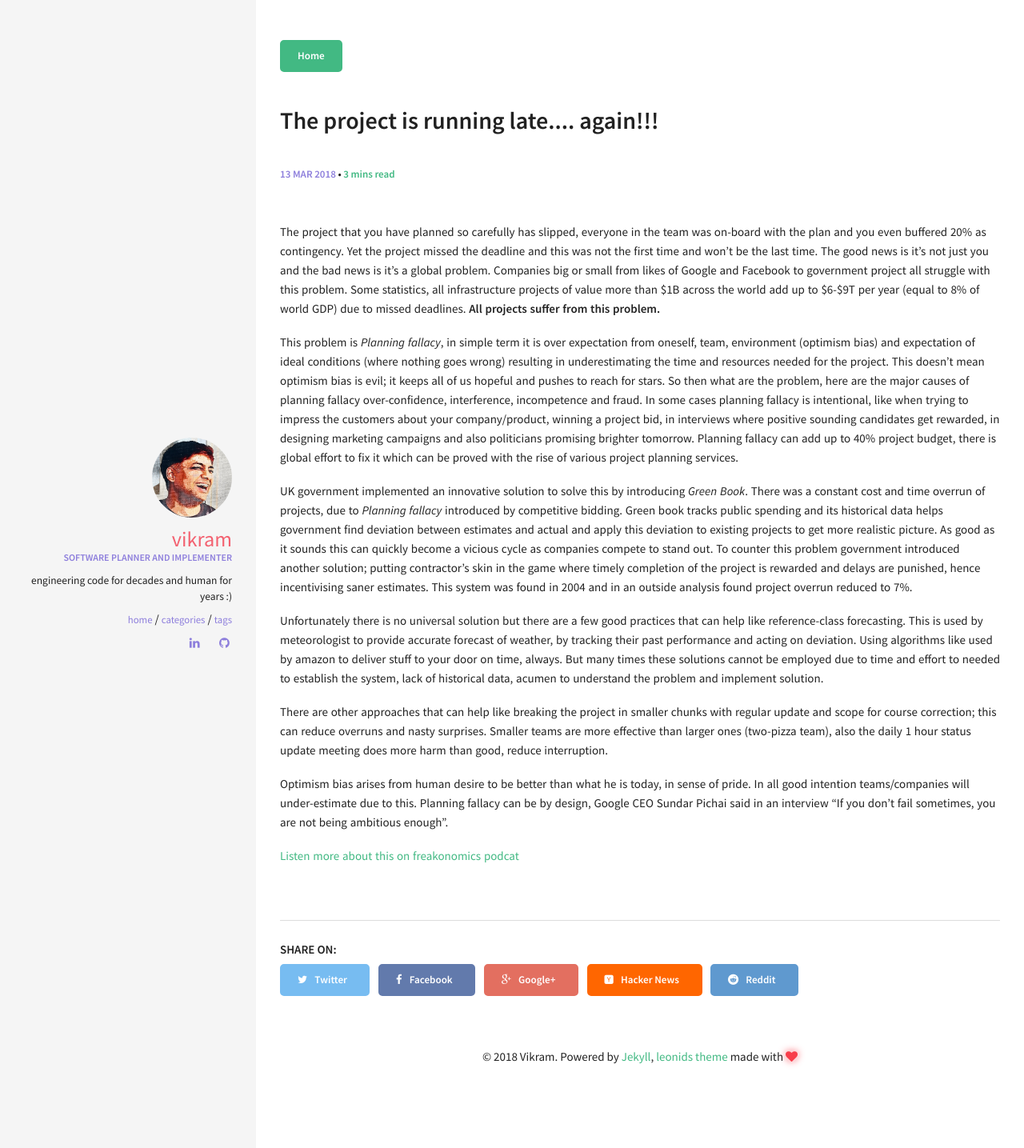
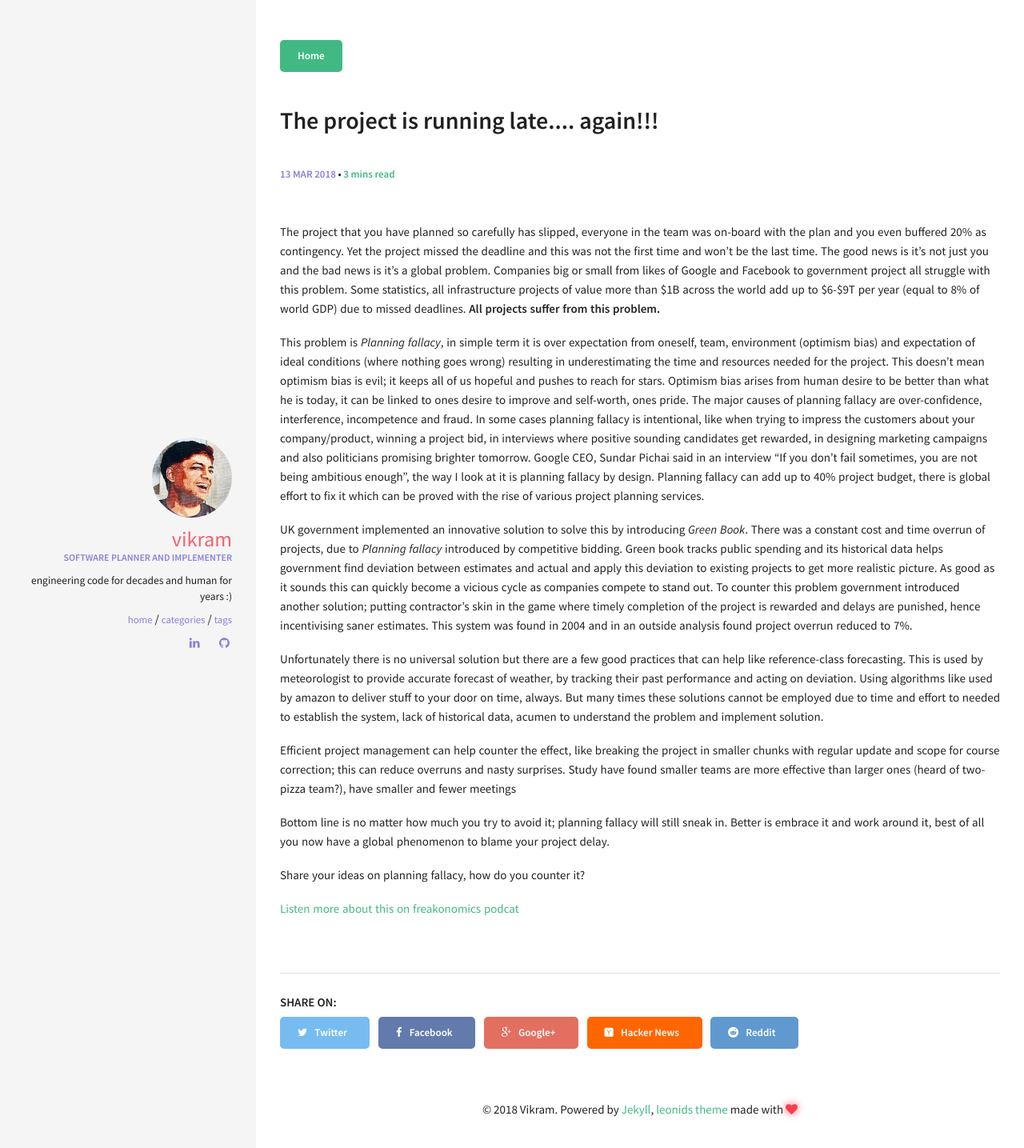
Before and after one commit to vikramaditya234/vikramaditya234.github.io, a Jekyll site: the page built from _posts/2018-03-13-project-is-running-late.md, in a window 1280 px wide. Shown: the top 1435 px of the page at 80% size. Built offline with Jekyll 4.4.1, drawn with Linux system fonts in a browser that asks for light colours.

Commit message:
planning fallacy

```diff
--- a/_posts/2018-03-13-project-is-running-late.md
+++ b/_posts/2018-03-13-project-is-running-late.md
@@ -9,14 +9,16 @@ comments: true
 ---
 The project that you have planned so carefully has slipped, everyone in the team was on-board with the plan and you even buffered 20% as contingency. Yet the project missed the deadline and this was not the first time and won’t be the last time. The good news is it’s not just you and the bad news is it’s a global problem. Companies big or small from likes of Google and Facebook to government project all struggle with this problem. Some statistics, all infrastructure projects of value more than $1B across the world add up to $6-$9T per year (equal to 8% of world GDP) due to missed deadlines. **All projects suffer from this problem.**
 
-This problem is *Planning fallacy*, in simple term it is over expectation from oneself, team, environment (optimism bias) and expectation of ideal conditions (where nothing goes wrong) resulting in underestimating the time and resources needed for the project. This doesn't mean optimism bias is evil; it keeps all of us hopeful and pushes to reach for stars. So then what are the problem, here are the major causes of planning fallacy over-confidence, interference, incompetence and fraud. In some cases planning fallacy is intentional, like when trying to impress the customers about your company/product, winning a project bid, in interviews where positive sounding candidates get rewarded, in designing marketing campaigns and also politicians promising brighter tomorrow. Planning fallacy can add up to 40% project budget, there is global effort to fix it which can be proved with the rise of various project planning services.
+This problem is *Planning fallacy*, in simple term it is over expectation from oneself, team, environment (optimism bias) and expectation of ideal conditions (where nothing goes wrong) resulting in underestimating the time and resources needed for the project. This doesn't mean optimism bias is evil; it keeps all of us hopeful and pushes to reach for stars. Optimism bias arises from human desire to be better than what he is today, it can be linked to ones desire to improve and self-worth, ones pride. The major causes of planning fallacy are over-confidence, interference, incompetence and fraud. In some cases planning fallacy is intentional, like when trying to impress the customers about your company/product, winning a project bid, in interviews where positive sounding candidates get rewarded, in designing marketing campaigns and also politicians promising brighter tomorrow. Google CEO, Sundar Pichai said in an interview “If you don't fail sometimes, you are not being ambitious enough”, the way I look at it is planning fallacy by design. Planning fallacy can add up to 40% project budget, there is global effort to fix it which can be proved with the rise of various project planning services.
 
 UK government implemented an innovative solution to solve this by introducing *Green Book*. There was a constant cost and time overrun of projects, due to *Planning fallacy* introduced by competitive bidding. Green book tracks public spending and its historical data helps government find deviation between estimates and actual and apply this deviation to existing projects to get more realistic picture. As good as it sounds this can quickly become a vicious cycle as companies compete to stand out. To counter this problem government introduced another solution; putting contractor's skin in the game where timely completion of the project is rewarded and delays are punished, hence incentivising saner estimates. This system was found in 2004 and in an outside analysis found project overrun reduced to 7%.
 
 Unfortunately there is no universal solution but there are a few good practices that can help like reference-class forecasting. This is used by meteorologist to provide accurate forecast of weather, by tracking their past performance and acting on deviation. Using algorithms like used by amazon to deliver stuff to your door on time, always. But many times these solutions cannot be employed due to time and effort to needed to establish the system, lack of historical data, acumen to understand the problem and implement solution.
 
-There are other approaches that can help like breaking the project in smaller chunks with regular update and scope for course correction; this can reduce overruns and nasty surprises. Smaller teams are more effective than larger ones (two-pizza team), also the daily 1 hour status update meeting does more harm than good, reduce interruption.
+Efficient project management can help counter the effect, like breaking the project in smaller chunks with regular update and scope for course correction; this can reduce overruns and nasty surprises. Study have found smaller teams are more effective than larger ones (heard of two-pizza team?), have smaller and fewer meetings
 
-Optimism bias arises from human desire to be better than what he is today, in sense of pride. In all good intention teams/companies will under-estimate due to this. Planning fallacy can be by design, Google CEO Sundar Pichai said in an interview “If you don't fail sometimes, you are not being ambitious enough”.
+Bottom line is no matter how much you try to avoid it; planning fallacy will still sneak in. Better is embrace it and work around it, best of all you now have a global phenomenon to blame your project delay.
+
+Share your ideas on planning fallacy, how do you counter it?
 
 [Listen more about this on freakonomics podcat](http://freakonomics.com/podcast/project-management/)
```
